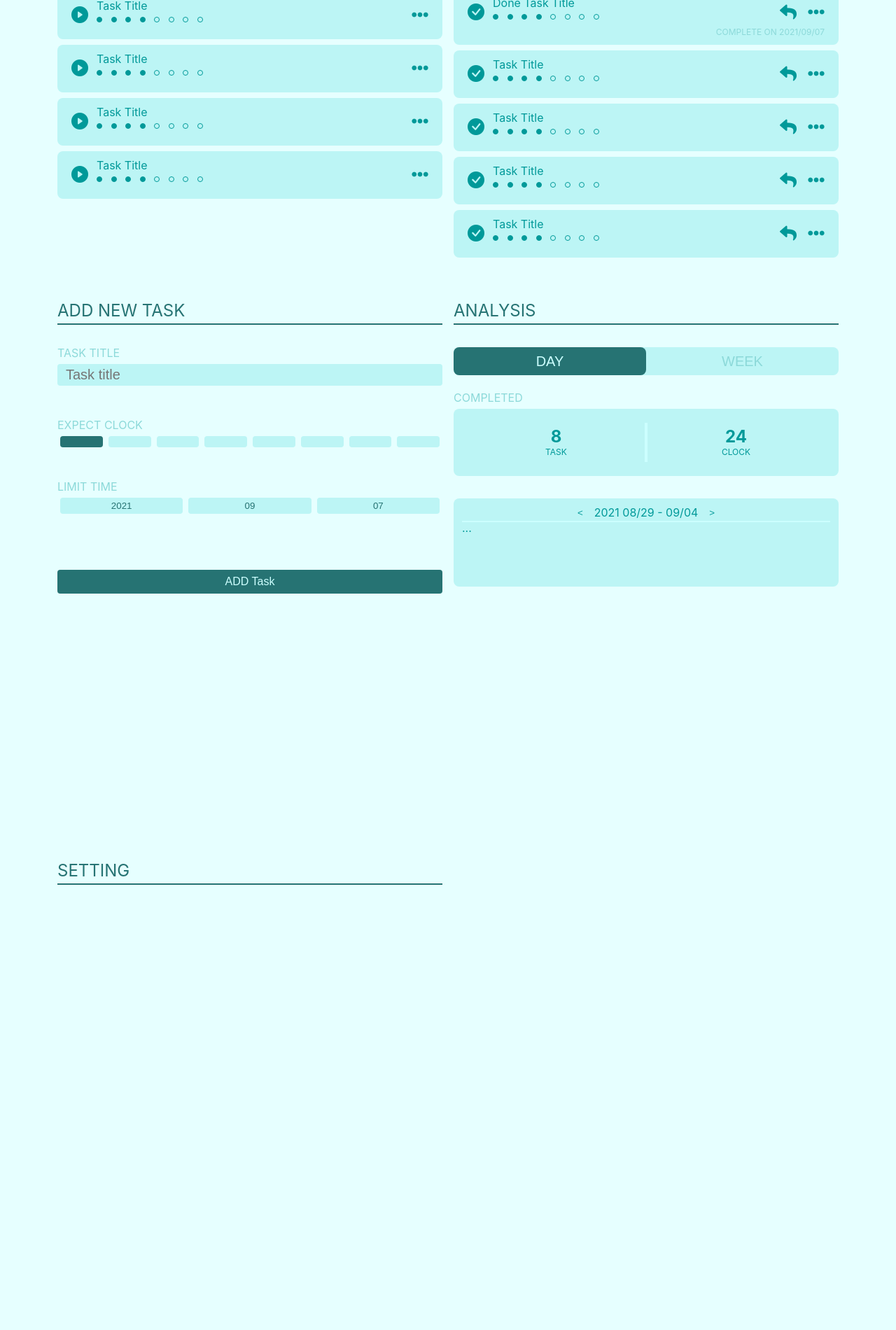
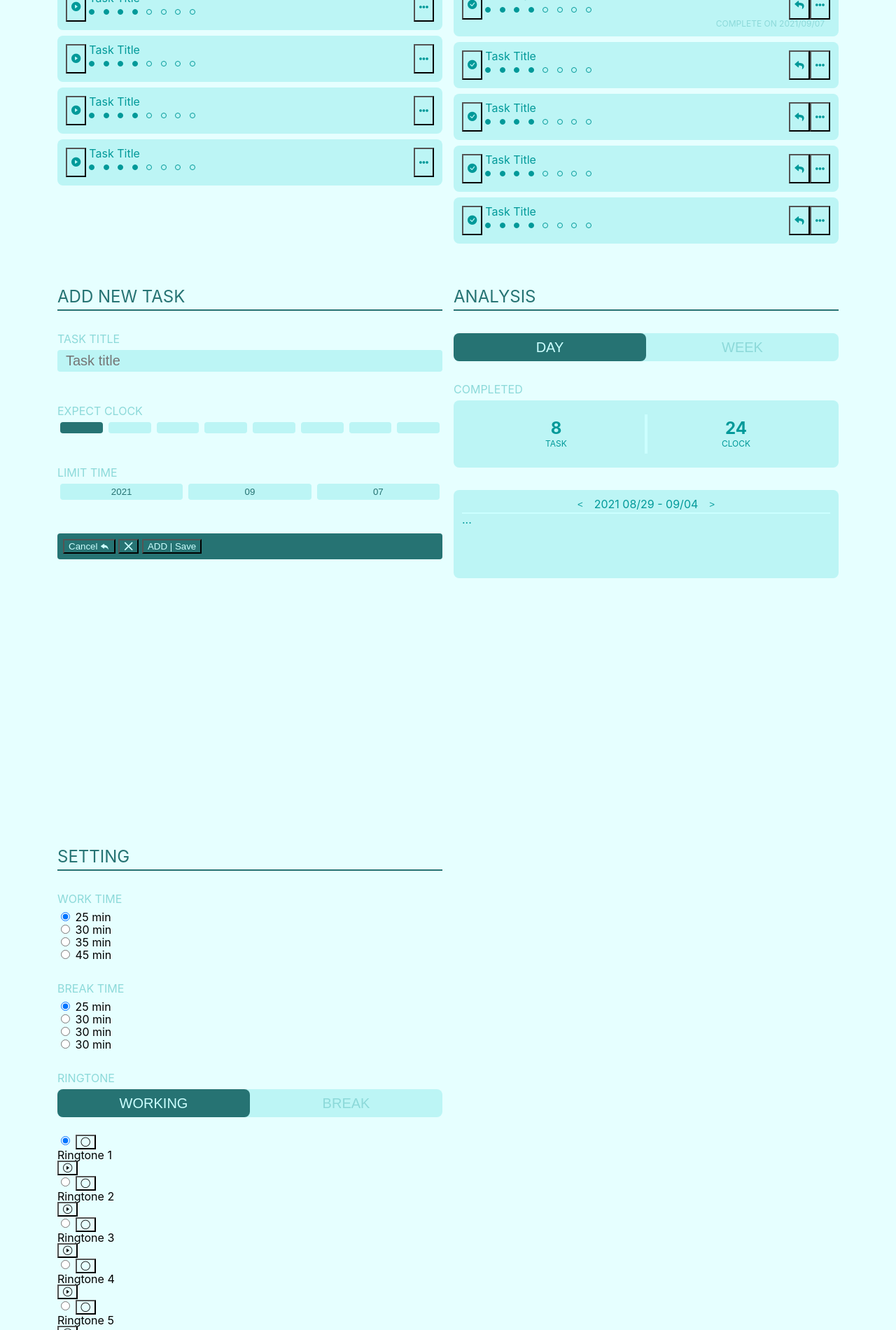
Before and after one commit to silence870121/ToDo-Clock, a plain HTML site: page index.html in a window 1280 px wide. Shown: the part 560-2460 px from the top of the page at 70% size. Drawn offline with nearby package versions, Linux system fonts and the light colour scheme.

Commit message:
Update index.html

```diff
--- a/index.html
+++ b/index.html
@@ -77,13 +77,13 @@
                                 <li class=""></li>
                             </ul>
                         </div>
-                        <button class="task-btn"><i class="fas fa-ellipsis-h"></i></button>
+                        <button class="btn"><i class="fas fa-ellipsis-h"></i></button>
                         <div class="clock">
                             <ul class="clock-player">
-                                <li class="task-btn"><i class="bi bi-stop-circle-fill"></i></li>
-                                <li class="task-btn"><i class="bi bi-play-circle-fill"></i></li>
-                                <!-- <li class="task-btn"><i class="bi bi-pause-circle-fill"></i></li> -->
-                                <li class="task-btn"><i class="bi bi-skip-end-circle-fill"></i></li>
+                                <li class="btn"><i class="bi bi-stop-circle-fill"></i></li>
+                                <li class="btn"><i class="bi bi-play-circle-fill"></i></li>
+                                <!-- <li class="btn"><i class="bi bi-pause-circle-fill"></i></li> -->
+                                <li class="btn"><i class="bi bi-skip-end-circle-fill"></i></li>
                             </ul>
                             <div class="clock-timer">
                                 <p>00:00</p>
@@ -100,7 +100,7 @@
                     <ul class="task-list">
                         <!--? task item -->
                         <li class="surface">
-                            <button class="task-btn"><i class="bi bi-play-circle-fill"></i></button>
+                            <button class="btn"><i class="bi bi-play-circle-fill"></i></button>
                             <div class="task-title">
                                 <h3 class="task-text">Task Title</h3>
                                 <ul class="task-expect">
@@ -114,11 +114,11 @@
                                     <li class=""></li>
                                 </ul>
                             </div>
-                            <button class="task-btn"><i class="fas fa-ellipsis-h"></i></button>
+                            <button class="btn"><i class="fas fa-ellipsis-h"></i></button>
                         </li>
                         <!--? task item -->
                         <li class="surface">
-                            <button class="task-btn"><i class="bi bi-play-circle-fill"></i></button>
+                            <button class="btn"><i class="bi bi-play-circle-fill"></i></button>
                             <div class="task-title">
                                 <h3 class="task-text">Task Title</h3>
                                 <ul class="task-expect">
@@ -132,11 +132,11 @@
                                     <li class=""></li>
                                 </ul>
                             </div>
-                            <button class="task-btn"><i class="fas fa-ellipsis-h"></i></button>
+                            <button class="btn"><i class="fas fa-ellipsis-h"></i></button>
                         </li>
                         <!--? task item -->
                         <li class="surface">
-                            <button class="task-btn"><i class="bi bi-play-circle-fill"></i></button>
+                            <button class="btn"><i class="bi bi-play-circle-fill"></i></button>
                             <div class="task-title">
                                 <h3 class="task-text">Task Title</h3>
                                 <ul class="task-expect">
@@ -150,11 +150,11 @@
                                     <li class=""></li>
                                 </ul>
                             </div>
-                            <button class="task-btn"><i class="fas fa-ellipsis-h"></i></button>
+                            <button class="btn"><i class="fas fa-ellipsis-h"></i></button>
                         </li>
                         <!--? task item -->
                         <li class="surface">
-                            <button class="task-btn"><i class="bi bi-play-circle-fill"></i></button>
+                            <button class="btn"><i class="bi bi-play-circle-fill"></i></button>
                             <div class="task-title">
                                 <h3 class="task-text">Task Title</h3>
                                 <ul class="task-expect">
@@ -168,11 +168,11 @@
                                     <li class=""></li>
                                 </ul>
                             </div>
-                            <button class="task-btn"><i class="fas fa-ellipsis-h"></i></button>
+                            <button class="btn"><i class="fas fa-ellipsis-h"></i></button>
                         </li>
                         <!--? task item -->
                         <li class="surface">
-                            <button class="task-btn"><i class="bi bi-play-circle-fill"></i></button>
+                            <button class="btn"><i class="bi bi-play-circle-fill"></i></button>
                             <div class="task-title">
                                 <h3 class="task-text">Task Title</h3>
                                 <ul class="task-expect">
@@ -186,13 +186,12 @@
                                     <li class=""></li>
                                 </ul>
                             </div>
-                            <button class="task-btn"><i class="fas fa-ellipsis-h"></i></button>
+                            <button class="btn"><i class="fas fa-ellipsis-h"></i></button>
                         </li>
                     </ul>
                 </div>
                 <!--? Home Page End -->
             </div>
-
             <!--? List Page -->
             <div class="col-6 min-h-100" id="list">
                 <div class="title">
@@ -210,7 +209,7 @@
                             <ul class="task-list">
                                 <!--? task item -->
                                 <li class="surface">
-                                    <button class="task-btn"><i class="bi bi-play-circle-fill"></i></button>
+                                    <button class="btn"><i class="bi bi-play-circle-fill"></i></button>
                                     <div class="task-title">
                                         <h3 class="task-text">Todo Task Title</h3>
                                         <ul class="task-expect">
@@ -224,7 +223,7 @@
                                             <li class=""></li>
                                         </ul>
                                     </div>
-                                    <button class="task-btn"><i class="fas fa-ellipsis-h"></i></button>
+                                    <button class="btn"><i class="fas fa-ellipsis-h"></i></button>
                                     <div class="task-date">
                                         <p>Create: 2021/09/07</p>
                                         <p>Limit: 2021/09/07</p>
@@ -232,7 +231,7 @@
                                 </li>
                                 <!--? task item -->
                                 <li class="surface">
-                                    <button class="task-btn"><i class="bi bi-play-circle-fill"></i></button>
+                                    <button class="btn"><i class="bi bi-play-circle-fill"></i></button>
                                     <div class="task-title">
                                         <h3 class="task-text">Task Title</h3>
                                         <ul class="task-expect">
@@ -246,10 +245,10 @@
                                             <li class=""></li>
                                         </ul>
                                     </div>
-                                    <button class="task-btn"><i class="fas fa-ellipsis-h"></i></button>
+                                    <button class="btn"><i class="fas fa-ellipsis-h"></i></button>
                                 </li>
                                 <li class="surface">
-                                    <button class="task-btn"><i class="bi bi-play-circle-fill"></i></button>
+                                    <button class="btn"><i class="bi bi-play-circle-fill"></i></button>
                                     <div class="task-title">
                                         <h3 class="task-text">Task Title</h3>
                                         <ul class="task-expect">
@@ -263,10 +262,10 @@
                                             <li class=""></li>
                                         </ul>
                                     </div>
-                                    <button class="task-btn"><i class="fas fa-ellipsis-h"></i></button>
+                                    <button class="btn"><i class="fas fa-ellipsis-h"></i></button>
                                 </li>
                                 <li class="surface">
-                                    <button class="task-btn"><i class="bi bi-play-circle-fill"></i></button>
+                                    <button class="btn"><i class="bi bi-play-circle-fill"></i></button>
                                     <div class="task-title">
                                         <h3 class="task-text">Task Title</h3>
                                         <ul class="task-expect">
@@ -280,10 +279,10 @@
                                             <li class=""></li>
                                         </ul>
                                     </div>
-                                    <button class="task-btn"><i class="fas fa-ellipsis-h"></i></button>
+                                    <button class="btn"><i class="fas fa-ellipsis-h"></i></button>
                                 </li>
                                 <li class="surface">
-                                    <button class="task-btn"><i class="bi bi-play-circle-fill"></i></button>
+                                    <button class="btn"><i class="bi bi-play-circle-fill"></i></button>
                                     <div class="task-title">
                                         <h3 class="task-text">Task Title</h3>
                                         <ul class="task-expect">
@@ -297,7 +296,7 @@
                                             <li class=""></li>
                                         </ul>
                                     </div>
-                                    <button class="task-btn"><i class="fas fa-ellipsis-h"></i></button>
+                                    <button class="btn"><i class="fas fa-ellipsis-h"></i></button>
                                 </li>
                             </ul>
                         </div>
@@ -306,7 +305,7 @@
                             <ul class="task-list">
                                 <!--? task item -->
                                 <li class="surface">
-                                    <button class="task-btn"><i class="bi bi-check-circle-fill"></i></button>
+                                    <button class="btn"><i class="bi bi-check-circle-fill"></i></button>
                                     <div class="task-title">
                                         <h3 class="task-text">Done Task Title</h3>
                                         <ul class="task-expect">
@@ -320,8 +319,8 @@
                                             <li class=""></li>
                                         </ul>
                                     </div>
-                                    <button class="task-btn"><i class="fas fa-reply"></i></button>
-                                    <button class="task-btn"><i class="fas fa-ellipsis-h"></i></button>
+                                    <button class="btn"><i class="fas fa-reply"></i></button>
+                                    <button class="btn"><i class="fas fa-ellipsis-h"></i></button>
                                     <div class="task-date">
                                         <!-- <p>Create: 2021/09/07</p> -->
                                         <p class="task-done">Complete on 2021/09/07</p>
@@ -329,7 +328,7 @@
                                 </li>
                                 <!--? task item -->
                                 <li class="surface">
-                                    <button class="task-btn"><i class="bi bi-check-circle-fill"></i></button>
+                                    <button class="btn"><i class="bi bi-check-circle-fill"></i></button>
                                     <div class="task-title">
                                         <h3 class="task-text">Task Title</h3>
                                         <ul class="task-expect">
@@ -343,11 +342,11 @@
                                             <li class=""></li>
                                         </ul>
                                     </div>
-                                    <button class="task-btn"><i class="fas fa-reply"></i></button>
-                                    <button class="task-btn"><i class="fas fa-ellipsis-h"></i></button>
+                                    <button class="btn"><i class="fas fa-reply"></i></button>
+                                    <button class="btn"><i class="fas fa-ellipsis-h"></i></button>
                                 </li>
                                 <li class="surface">
-                                    <button class="task-btn"><i class="bi bi-check-circle-fill"></i></button>
+                                    <button class="btn"><i class="bi bi-check-circle-fill"></i></button>
                                     <div class="task-title">
                                         <h3 class="task-text">Task Title</h3>
                                         <ul class="task-expect">
@@ -361,11 +360,11 @@
                                             <li class=""></li>
                                         </ul>
                                     </div>
-                                    <button class="task-btn"><i class="fas fa-reply"></i></button>
-                                    <button class="task-btn"><i class="fas fa-ellipsis-h"></i></button>
+                                    <button class="btn"><i class="fas fa-reply"></i></button>
+                                    <button class="btn"><i class="fas fa-ellipsis-h"></i></button>
                                 </li>
                                 <li class="surface">
-                                    <button class="task-btn"><i class="bi bi-check-circle-fill"></i></button>
+                                    <button class="btn"><i class="bi bi-check-circle-fill"></i></button>
                                     <div class="task-title">
                                         <h3 class="task-text">Task Title</h3>
                                         <ul class="task-expect">
@@ -379,11 +378,11 @@
                                             <li class=""></li>
                                         </ul>
                                     </div>
-                                    <button class="task-btn"><i class="fas fa-reply"></i></button>
-                                    <button class="task-btn"><i class="fas fa-ellipsis-h"></i></button>
+                                    <button class="btn"><i class="fas fa-reply"></i></button>
+                                    <button class="btn"><i class="fas fa-ellipsis-h"></i></button>
                                 </li>
                                 <li class="surface">
-                                    <button class="task-btn"><i class="bi bi-check-circle-fill"></i></button>
+                                    <button class="btn"><i class="bi bi-check-circle-fill"></i></button>
                                     <div class="task-title">
                                         <h3 class="task-text">Task Title</h3>
                                         <ul class="task-expect">
@@ -397,8 +396,8 @@
                                             <li class=""></li>
                                         </ul>
                                     </div>
-                                    <button class="task-btn"><i class="fas fa-reply"></i></button>
-                                    <button class="task-btn"><i class="fas fa-ellipsis-h"></i></button>
+                                    <button class="btn"><i class="fas fa-reply"></i></button>
+                                    <button class="btn"><i class="fas fa-ellipsis-h"></i></button>
                                 </li>
                             </ul>
                         </div>
@@ -444,7 +443,11 @@
                         <input type="text" class="input-date" value="07">
                     </div>
                 </div>
-                <button class="task-edit">ADD Task</button>
+                <div class="task-edit">
+                    <button class="edit-btn  btn-cancel">Cancel <i class="bi bi-reply-fill"></i></button>
+                    <button class="edit-btn  btn-delete"><i class="bi bi-x-lg"></i></button>
+                    <button class="edit-btn btn-plus">ADD | Save</button>
+                </div>
                 <!--? Plus Page End -->
             </div>
             <!--? Analysis Page -->
@@ -456,6 +459,7 @@
                     <div class="task-filter">
                         <button class="filter-btn filter-btn-active">Day</button>
                         <button class="filter-btn">Week</button>
+                    </div>
                 </div>
                 <div class="task">
                     <h2>completed</h2>
@@ -486,13 +490,113 @@
                         <!--? CHART END -->
                     </div>
                 </div>
-                </div>
+
                 <!--? Analysis Page End -->
             </div>
             <!--? Setting Page -->
             <div class="col-6 min-h-100" id="setting">
                 <div class="title">
                     <h1> Setting </h1>
+                </div>
+                <div class="task">
+                    <h2>Work time</h2>
+                    <ul class="setting-time">
+                        <li>
+                            <input type="radio" name="time-work" id="time0" value="25" checked>
+                            <label for="time0">25 min</label>
+                        </li>
+                        <li>
+                            <input type="radio" name="time-work" id="time1" value="25">
+                            <label for="time1">30 min</label>
+                        </li>
+                        <li>
+                            <input type="radio" name="time-work" id="time2" value="25">
+                            <label for="time2">35 min</label>
+                        </li>
+                        <li>
+                            <input type="radio" name="time-work" id="time3" value="25">
+                            <label for="time3">45 min</label>
+                        </li>
+                    </ul>
+                </div>
+                <div class="task">
+                    <h2>break time</h2>
+                    <ul class="setting-time">
+                        <li>
+                            <input type="radio" name="time-break" id="break0" value="25" checked>
+                            <label for="break0">25 min</label>
+                        </li>
+                        <li>
+                            <input type="radio" name="time-break" id="break1" value="30">
+                            <label for="break1">30 min</label>
+                        </li>
+                        <li>
+                            <input type="radio" name="time-break" id="break2" value="30">
+                            <label for="break2">30 min</label>
+                        </li>
+                        <li>
+                            <input type="radio" name="time-break" id="break3" value="30">
+                            <label for="break3">30 min</label>
+                        </li>
+
+                    </ul>
+                </div>
+                <div class="task">
+                    <h2>Ringtone</h2>
+                    <div class="task-filter">
+                        <button class="filter-btn filter-btn-active">working</button>
+                        <button class="filter-btn">Break</button>
+                    </div>
+                    <ul class="ringtone">
+                        <li>
+                            <input type="radio" name="ringtone" id="ringtone1" value="Ringtone1" checked>
+                            <label for="ringtone1">
+                                <button class="btn"><i class="bi bi-circle"></i></button>
+                                <p>Ringtone 1</p>
+                                <button class="btn"><i class="bi bi-play-circle"></i></button>
+                            </label>
+                        </li>
+                        <li>
+                            <input type="radio" name="ringtone" id="ringtone2" value="Ringtone2">
+                            <label for="ringtone2">
+                                <button class="btn"><i class="bi bi-circle"></i></button>
+                                <p>Ringtone 2</p>
+                                <button class="btn"><i class="bi bi-play-circle"></i></button>
+                            </label>
+                        </li>
+                        <li>
+                            <input type="radio" name="ringtone" id="ringtone3" value="ringtone3">
+                            <label for="ringtone3">
+                                <button class="btn"><i class="bi bi-circle"></i></button>
+                                <p>Ringtone 3</p>
+                                <button class="btn"><i class="bi bi-play-circle"></i></button>
+                            </label>
+                        </li>
+                        <li>
+                            <input type="radio" name="ringtone" id="ringtone4" value="ringtone4">
+                            <label for="ringtone4">
+                                <button class="btn"><i class="bi bi-circle"></i></button>
+                                <p>Ringtone 4</p>
+                                <button class="btn"><i class="bi bi-play-circle"></i></button>
+                            </label>
+                        </li>
+                        <li>
+                            <input type="radio" name="ringtone" id="ringtone5" value="ringtone5">
+                            <label for="ringtone5">
+                                <button class="btn"><i class="bi bi-circle"></i></button>
+                                <p>Ringtone 5</p>
+                                <button class="btn"><i class="bi bi-play-circle"></i></button>
+                            </label>
+                        </li>
+                        <li>
+                            <input type="radio" name="ringtone" id="ringtone6" value="Ringtone6">
+                            <label for="ringtone6">
+                                <button class="btn"><i class="bi bi-circle"></i></button>
+                                <p>Ringtone 6</p>
+                                <button class="btn"><i class="bi bi-play-circle"></i></button>
+                            </label>
+                        </li>
+                    </ul>
                 </div>
                 <!--? Setting Page End -->
             </div>
```
Lines whose indentation alone changed are shown as unchanged.
